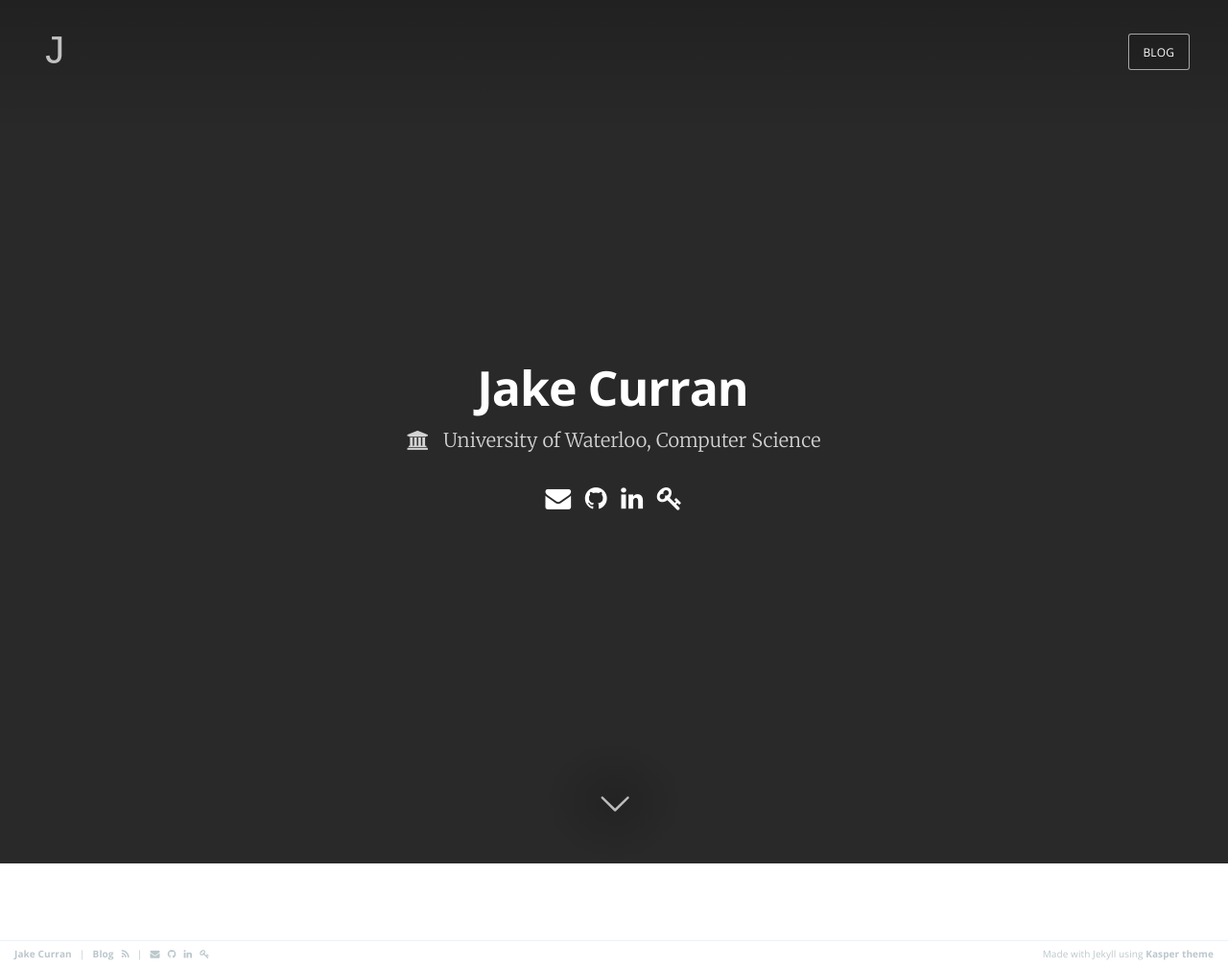
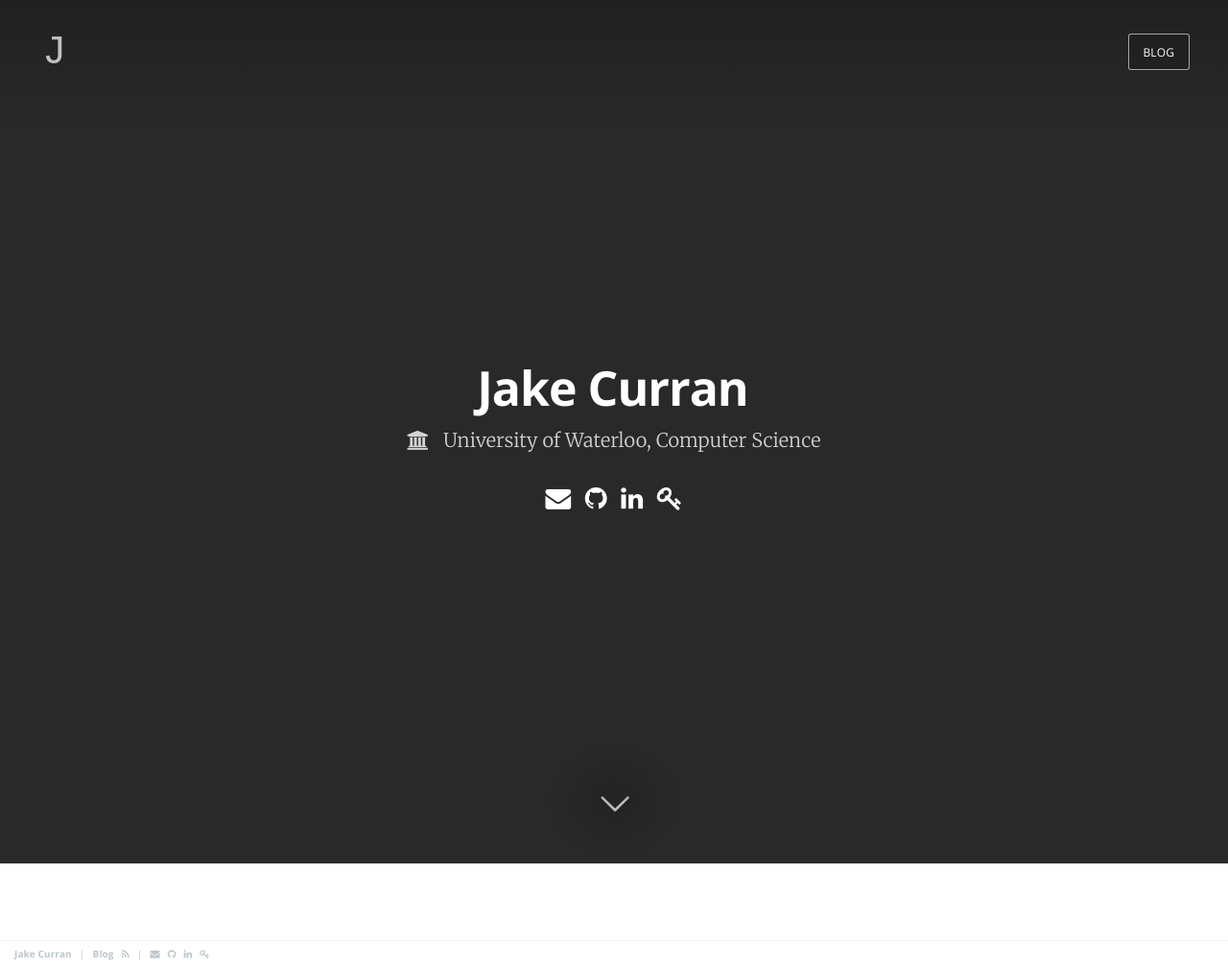
Before and after one commit to jakecurran/jakecurran.github.io, a Jekyll site: the page built from index.html, in a window 1280 px wide. Shown: the whole page at 96% size. Built offline with Jekyll 4.4.1, drawn with Linux system fonts in a browser that asks for light colours; nearby versions of some CDN libraries.

Commit message:
Remove Kasper footer

```diff
--- a/_includes/footer.html
+++ b/_includes/footer.html
@@ -40,8 +40,4 @@
       <i class="fa fa-key"></i>
     </a>
   </section>
-
-  <section class="poweredby">Made with Jekyll using
-    <a href="http://github.com/rosario/kasper">Kasper theme</a>
-  </section>
 </footer>
```
